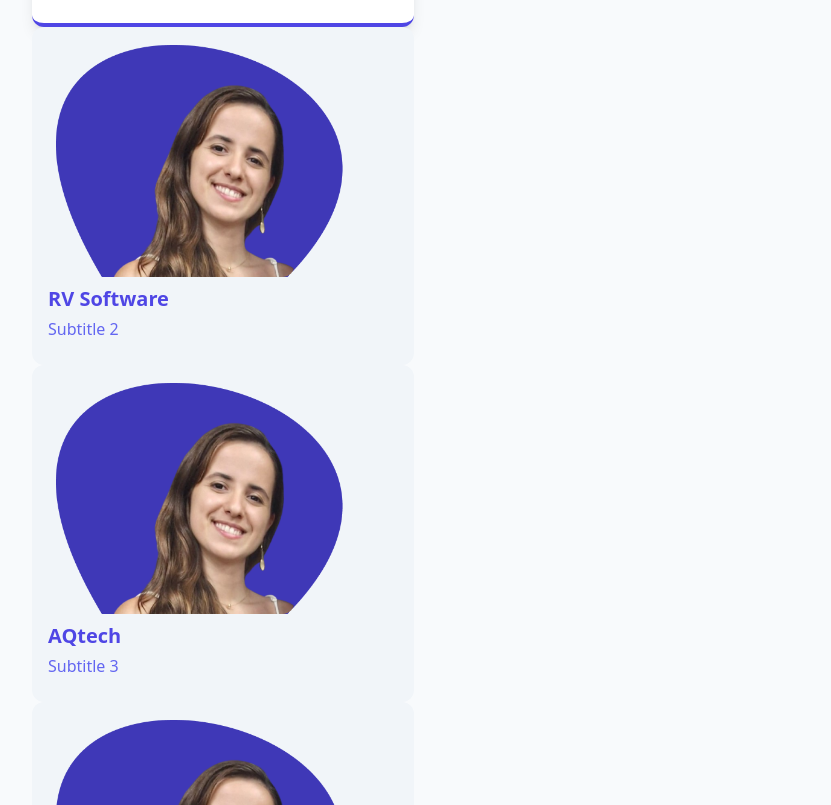
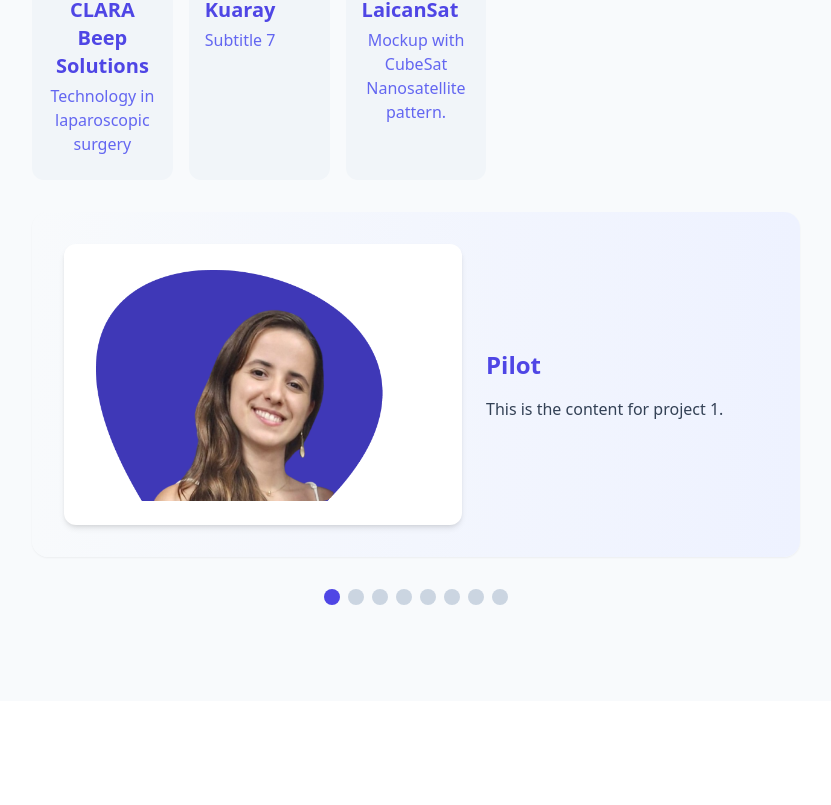
Before and after one commit to StephanieGuimaraes/WebPortfolio, a React (Vite) app in the folder WebPortfolio/: page / in a window 1280 px wide. Shown: the part 2653-3458 px from the top of the page, without its empty margins (224-1055 px from the left). After the commit the page ends 3354 px from the top, so only its background shows below. Built offline with nearby package versions, Linux system fonts and the light colour scheme.

Commit message:
continuing the projects card logic

```diff
--- a/WebPortfolio/src/pages/LandingPage/projects/Projects.jsx
+++ b/WebPortfolio/src/pages/LandingPage/projects/Projects.jsx
@@ -62,7 +62,7 @@ const Projects = () => {
                 <h2 className='text-4xl font-bold text-indigo-600 mb-4'>Projects</h2>
                 <p className='text-slate-800'>Lorem ipsum dolor sit amet consectetur adipisicing elit.</p>
             </div>
-            <div>
+            <div className='grid grid-cols-1 md:grid-cols-5 gap-4 mb-8'>
               {Cards.map((card, index)=>(
                   <button
                     key={index}
@@ -78,8 +78,34 @@ const Projects = () => {
                     <h4 className='text-md text-indigo-500 mb-2'>{card.subTitle}</h4>
                     {/* <p className='text-slate-600 text-center'>{card.content}</p> */}
                   </button>
-              ))
-              }
+              ))}
+            </div>
+            <div className='bg-gradient-to-r from-slate-50 to-indigo-50 rounded-2xl p-8 shadow-sm'>
+                <div className='flex flex-col md:flex-row items-center gap-6'>
+                    <div className='flex-shrink-0 bg-white p-6 rounded-xl shadow-md'>
+                      {Cards[activeCard].image}
+                    </div>
+                    <div>
+                      <h3 className='text-2xl font-semibold text-indigo-600 mb-4'>{Cards[activeCard].title}</h3>
+                      <p className='text-slate-700'>{Cards[activeCard].content}</p>
+                    </div>
+                </div>
+            </div>
+            <div className='mt-8 flex justify-center'>
+              <div className='flex space-x-2'>
+                {Cards.map((_, index) => (
+                  <button
+                  key={index}
+                  onClick={() => setActiveCard(index)}
+                  className={`w-4 h-4 rounded-full transition-all ${activeCard === index
+                    ? 'bg-indigo-600'
+                    : 'bg-slate-300 hover:bg-indigo-400'
+                  }`} aria-label={`Go to project ${index + 1}`}
+                  >
+
+                  </button>
+                ))}
+              </div>
             </div>
         </div>
     </section>
```
